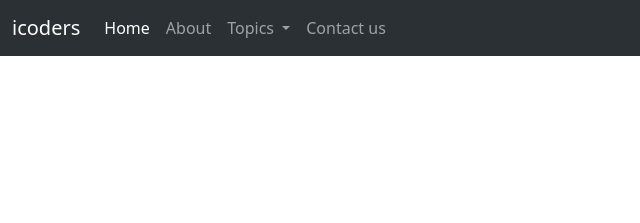
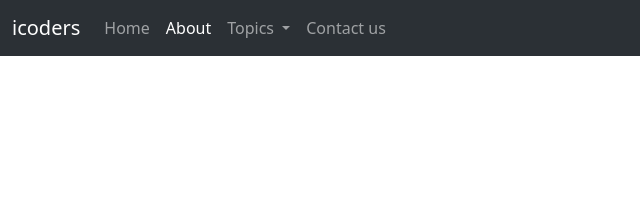
Before and after one commit to Ghodacodes/W_Bootstrap, a plain HTML site: page about.html in a window 1280 px wide. Shown: the top 223 px of the page, 0-640 px from the left. Drawn offline with nearby package versions, Linux system fonts and the light colour scheme.

Commit message:
Update about.html

```diff
--- a/about.html
+++ b/about.html
@@ -21,10 +21,10 @@
             <div class="collapse navbar-collapse" id="navbarSupportedContent">
                <ul class="navbar-nav me-auto mb-2 mb-lg-0">
                     <li class="nav-item">
-                        <a class="nav-link active" aria-current="page" href="/W_Bootstrap/">Home</a>
+                        <a class="nav-link" aria-current="page" href="/W_Bootstrap/">Home</a>
                     </li>
                     <li class="nav-item">
-                        <a class="nav-link" href="/W_Bootstrap/about.html">About</a>
+                        <a class="nav-link active" href="/W_Bootstrap/about.html">About</a>
                     </li>
                     <li class="nav-item dropdown">
                         <a class="nav-link dropdown-toggle" href="#" role="button" data-bs-toggle="dropdown"
```
